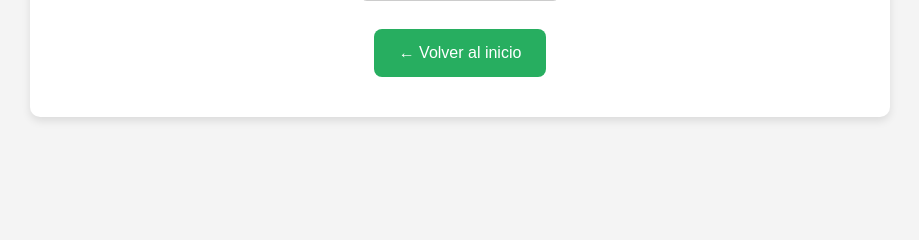
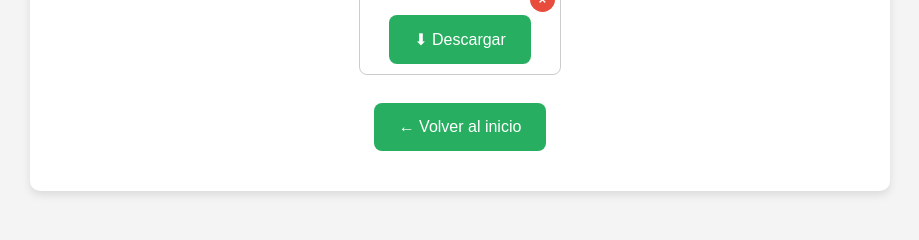
Before and after one commit to jjdoriaupv/TFG-QuantiPlant, a Flask app: template templates/galeria.html in a window 1280 px wide. Shown: the part 169-409 px from the top of the page, without its empty margins (180-1099 px from the left). Run offline with Flask 3, Linux system fonts and the light colour scheme; the template is opened without the code that fills it: most values are stand-ins (such as "Sample title", 1, 10 or a date in 2020).

Commit message:
poder descargar las imagenes

```diff
--- a/templates/galeria.html
+++ b/templates/galeria.html
@@ -11,10 +11,15 @@
     <div class="grid">
       {% for image in images %}
         <div class="grid-item">
-          <img src="{{ server_url }}/uploads/{{ image }}" alt="{{ image }}" onclick="window.open('{{ server_url }}/uploads/{{ image }}','_blank')">
-          <form action="/eliminar/{{ image }}" method="post">
+            <img src="{{ server_url }}/uploads/{{ image }}" alt="{{ image }}" onclick="window.open('{{ server_url }}/uploads/{{ image }}','_blank')">
+
+            <div style="margin-top: 5px;">
+            <a class="button" href="{{ server_url }}/uploads/{{ image }}" download>⬇ Descargar</a>
+            </div>
+
+            <form action="/eliminar/{{ image }}" method="post">
             <button type="submit">&times;</button>
-          </form>
+            </form>
         </div>
       {% endfor %}
     </div>
```
